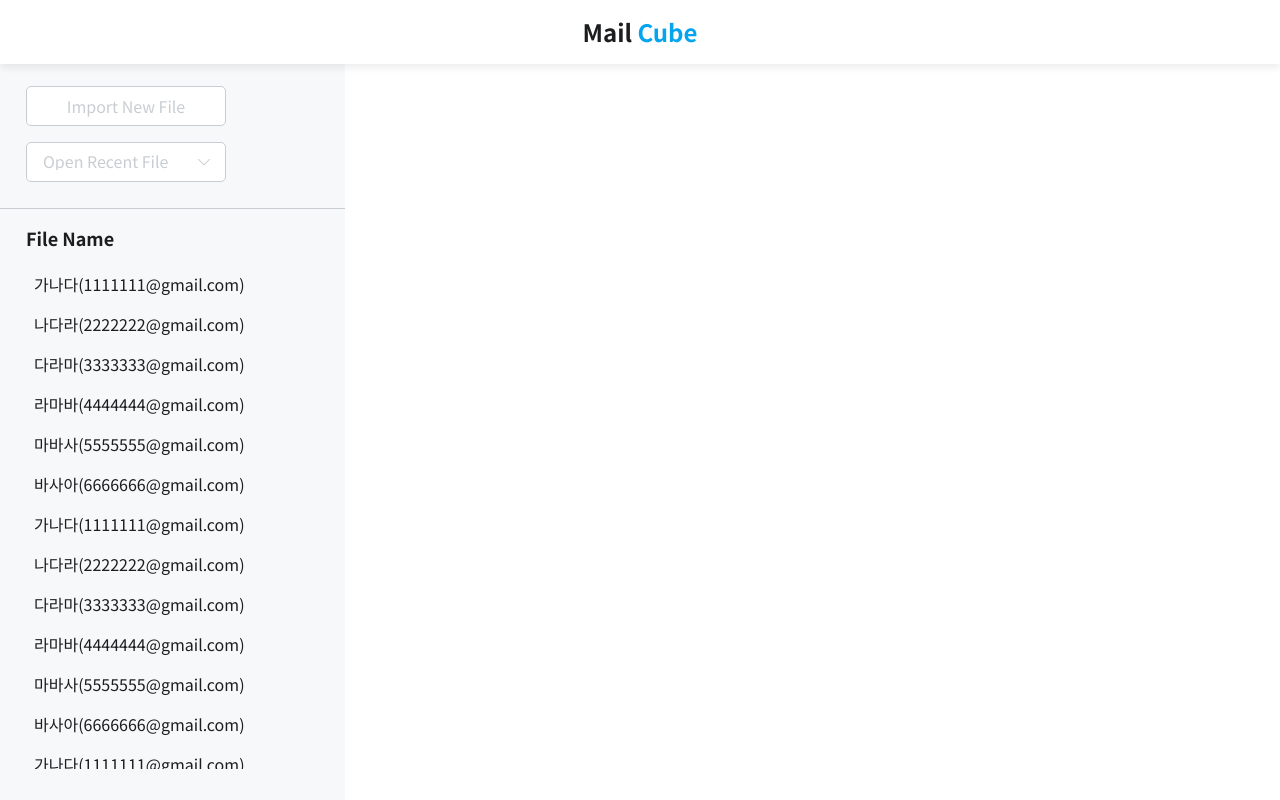
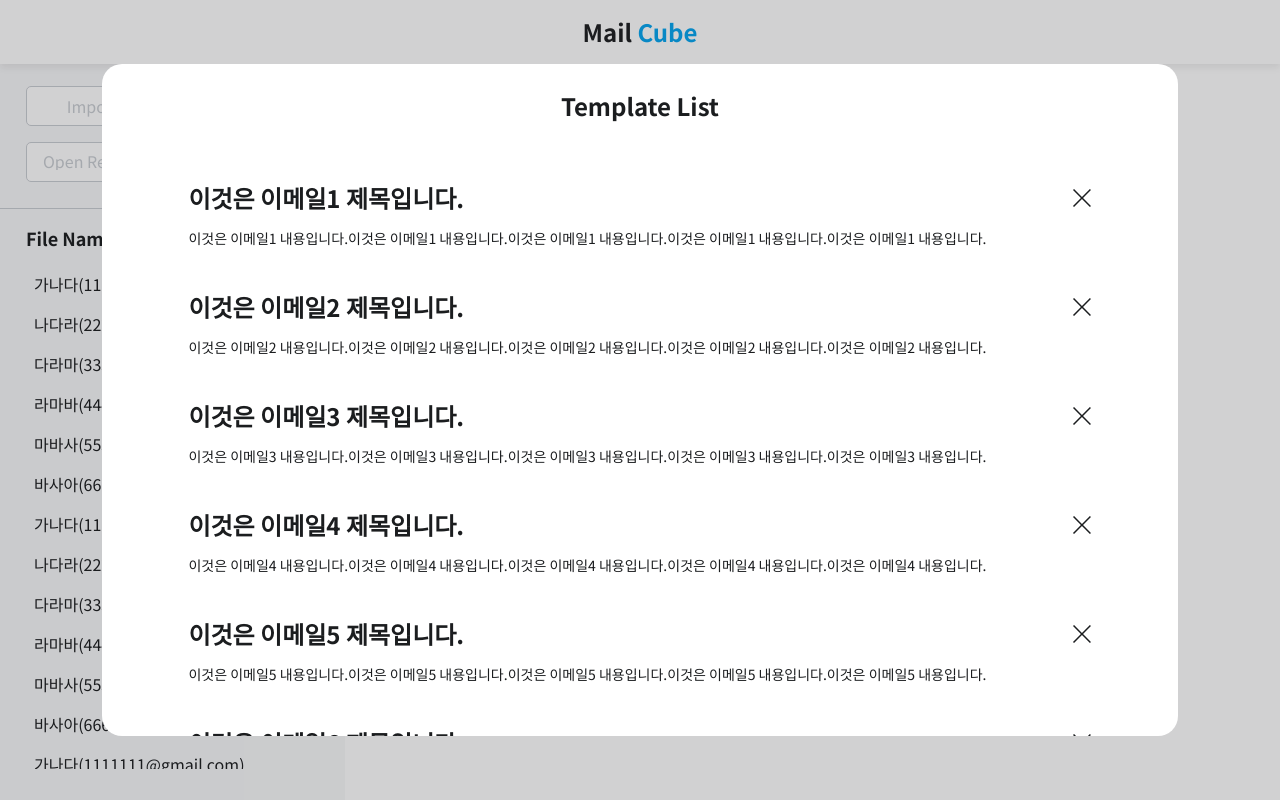
Before and after one commit to JXS2021-CUBE/mail-cube-web, a Next.js app: page / in a window 1280 px wide. Built offline with nearby package versions, Linux system fonts and the light colour scheme.

Commit message:
feat: :sparkles: add TemplateListViewModal

```diff
--- a/pages/index.tsx
+++ b/pages/index.tsx
@@ -1,8 +1,9 @@
-import React, { ReactNode, ReactNodeArray } from 'react';
+import React, { ReactNode, ReactNodeArray, useState } from 'react';
 import styled from 'styled-components';
 
 import GlobalHeader from 'src/components/header';
 import Sidebar from 'src/components/sidebar';
+import TemplateListViewModal from 'src/components/modal/template/list-view';
 import { WHITE } from 'src/constants/colors';
 
 export type GlobalLayoutProps = {
@@ -10,11 +11,22 @@ export type GlobalLayoutProps = {
 };
 
 export default function Home() {
+  //임시 state
+  const [isModalOpen, setModalOpen] = useState(true);
+
+  const openModal = () => {
+    setModalOpen(true);
+  };
+  const closeModal = () => {
+    setModalOpen(false);
+  };
+
   return (
     <Wrapper>
       <GlobalHeader />
       <Content>
         <Sidebar />
+        {isModalOpen && <TemplateListViewModal closeModal={closeModal} />}
       </Content>
     </Wrapper>
   );
--- /dev/null
+++ b/src/components/modal/template/list-view.tsx
@@ -0,0 +1,92 @@
+import React from 'react';
+import styled from 'styled-components';
+
+import TemplateInfoCard from './info-card';
+import { BLACK, WHITE } from 'src/constants/colors';
+
+const TEMPLATE_DATA = [
+  {
+    name: '이것은 이메일1 제목입니다.',
+    content:
+      '이것은 이메일1 내용입니다.이것은 이메일1 내용입니다.이것은 이메일1 내용입니다.이것은 이메일1 내용입니다.이것은 이메일1 내용입니다.',
+  },
+  {
+    name: '이것은 이메일2 제목입니다.',
+    content:
+      '이것은 이메일2 내용입니다.이것은 이메일2 내용입니다.이것은 이메일2 내용입니다.이것은 이메일2 내용입니다.이것은 이메일2 내용입니다.',
+  },
+  {
+    name: '이것은 이메일3 제목입니다.',
+    content:
+      '이것은 이메일3 내용입니다.이것은 이메일3 내용입니다.이것은 이메일3 내용입니다.이것은 이메일3 내용입니다.이것은 이메일3 내용입니다.',
+  },
+  {
+    name: '이것은 이메일4 제목입니다.',
+    content:
+      '이것은 이메일4 내용입니다.이것은 이메일4 내용입니다.이것은 이메일4 내용입니다.이것은 이메일4 내용입니다.이것은 이메일4 내용입니다.',
+  },
+  {
+    name: '이것은 이메일5 제목입니다.',
+    content:
+      '이것은 이메일5 내용입니다.이것은 이메일5 내용입니다.이것은 이메일5 내용입니다.이것은 이메일5 내용입니다.이것은 이메일5 내용입니다.',
+  },
+  {
+    name: '이것은 이메일6 제목입니다.',
+    content:
+      '이것은 이메일6 내용입니다.이것은 이메일6 내용입니다.이것은 이메일6 내용입니다.이것은 이메일6 내용입니다.이것은 이메일6 내용입니다.',
+  },
+];
+
+export type TemplateListViewModalProps = {
+  closeModal: () => void;
+};
+
+export default function TemplateListViewModal({
+  closeModal,
+}: TemplateListViewModalProps) {
+  const selectTemplate = (e) => {
+    e.stopPropagation();
+    closeModal();
+  };
+
+  return (
+    <Overlay onClick={closeModal}>
+      <Wrapper onClick={selectTemplate}>
+        <Title>Template List</Title>
+        {TEMPLATE_DATA.map((v, i) => (
+          <TemplateInfoCard id={i} {...v} />
+        ))}
+      </Wrapper>
+    </Overlay>
+  );
+}
+
+const Overlay = styled.div`
+  position: fixed;
+  z-index: 1000;
+  display: flex;
+  flex-direction: column;
+  justify-content: center;
+  align-items: center;
+  flex: 1 0 auto;
+  width: 100%;
+  height: 100vh;
+  background-color: rgba(27, 29, 31, 0.2);
+`;
+
+const Wrapper = styled.div`
+  width: 84%;
+  height: 84%;
+  overflow-y: scroll;
+  padding: 2.4rem 0;
+  background-color: ${WHITE};
+  border-radius: 2rem;
+`;
+
+const Title = styled.p`
+  width: fit-content;
+  margin: 0 auto 3.6rem;
+  font-size: 2.4rem;
+  font-weight: 700;
+  color: ${BLACK};
+`;
```
